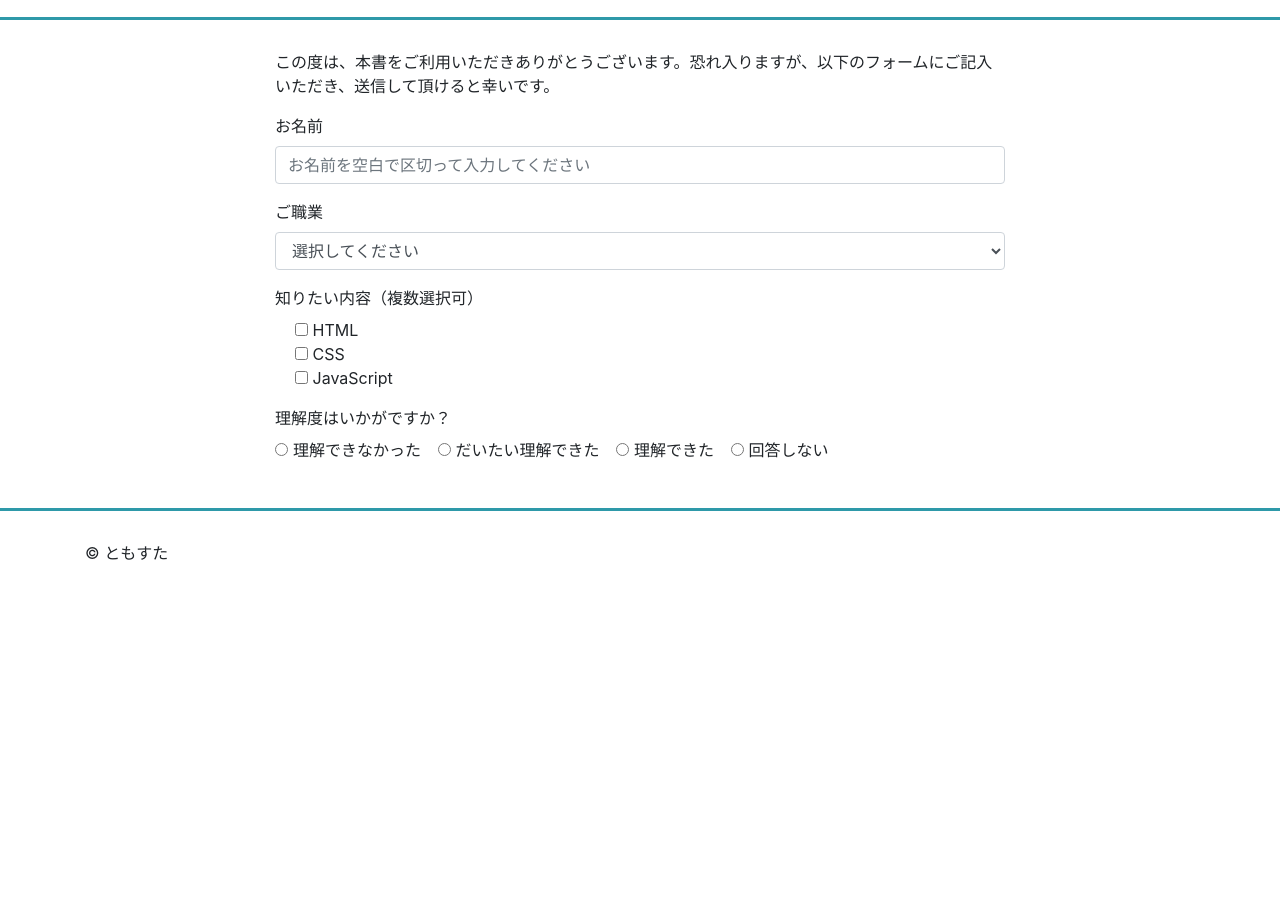
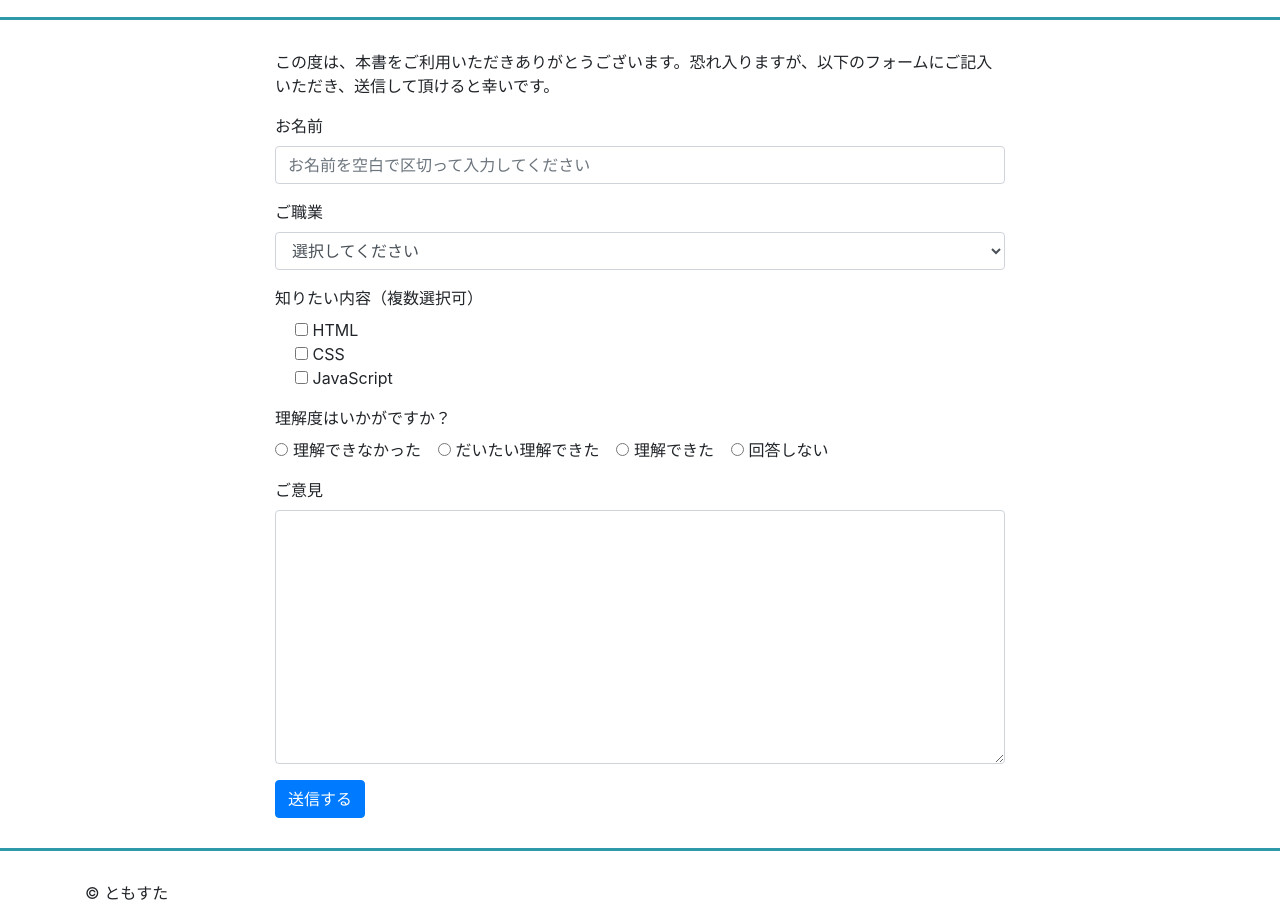
Before and after one commit to Takashi-1027/udemy-learn-02, a plain HTML site: page index.html in a window 1280 px wide. Shown: the part 73-994 px from the top of the page. Before the commit the page ends 800 px from the top, so only its background shows below. Drawn offline with nearby package versions, Linux system fonts and the light colour scheme.

Commit message:
[update] index.html

```diff
--- a/index.html
+++ b/index.html
@@ -78,6 +78,11 @@
             <label for="q2_4" class="form-check-label">回答しない</label>
           </div>
         </div>
+        <div class="form-group">
+          <label for="message">ご意見</label>
+          <textarea name="message" id="message" rows="10" class="form-control"></textarea>
+        </div>
+        <button type="submit" class="btn btn-primary">送信する</button>
       </div>
     </form>
   </div>
```
